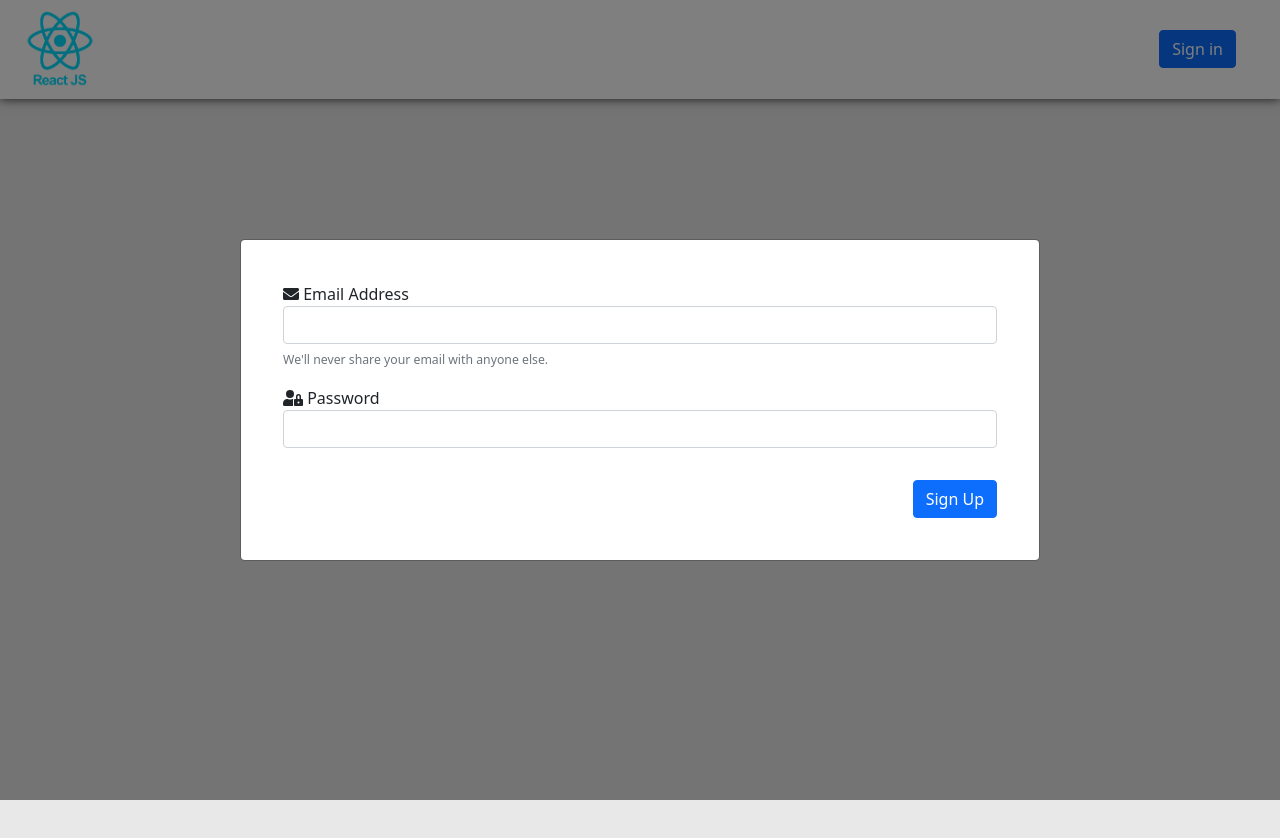
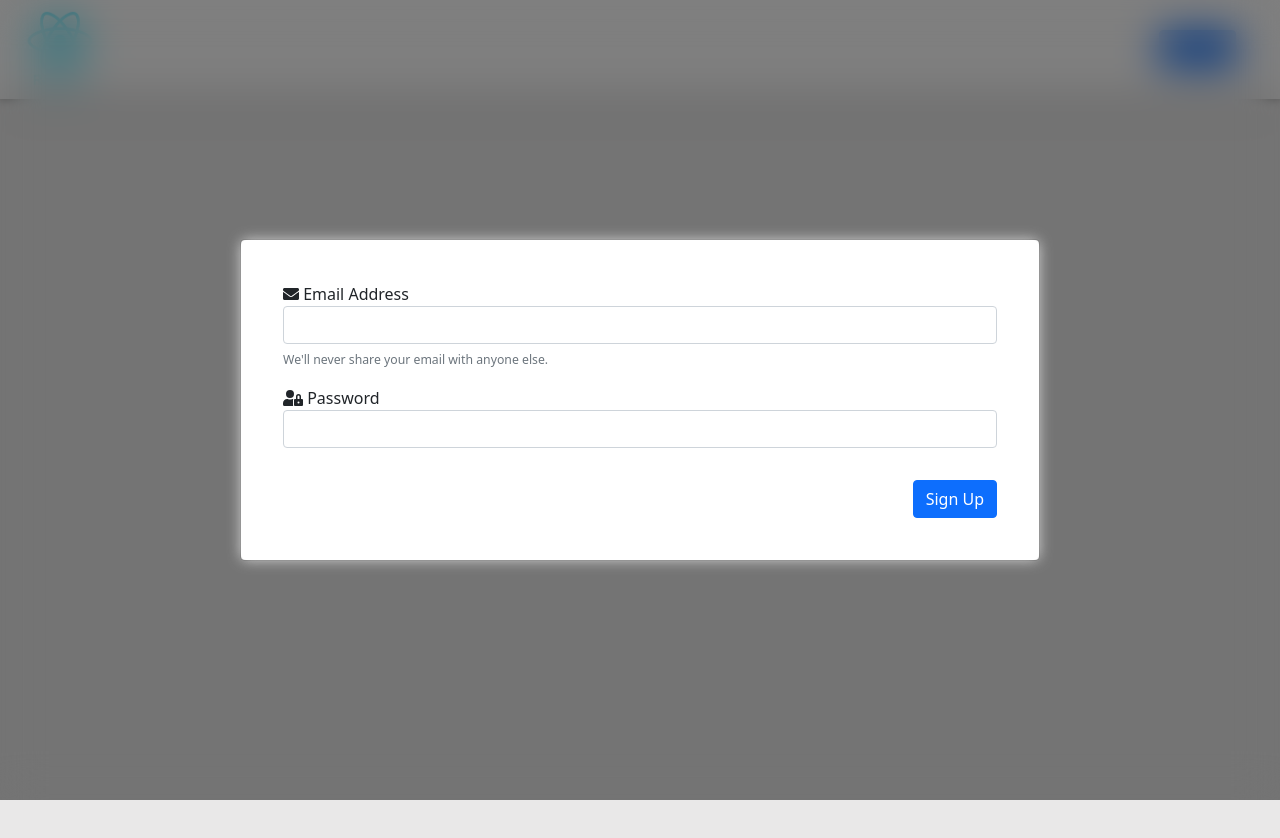
Before and after one commit to KibobiShtrudelz/typescript-app, a React (Create React App) app in the folder frontend/: page / in a window 1280 px wide. Both pictures are taken after a click on the button "Sign in". Shown: the top 838 px of the page. Built offline with nearby package versions, Linux system fonts and the light colour scheme.

Commit message:
creating acc work but network don't show it

```diff
--- a/frontend/src/app/components/common/Modal.tsx
+++ b/frontend/src/app/components/common/Modal.tsx
@@ -1,9 +1,10 @@
 import Button from "react-bootstrap/Button";
 import Modal from "react-bootstrap/Modal";
+import styled from "styled-components";
 
 const BsModal = (props: any): JSX.Element => {
   return (
-    <Modal
+    <StyledModal
       {...props}
       size="lg"
       aria-labelledby="contained-modal-title-vcenter"
@@ -17,15 +18,25 @@ const BsModal = (props: any): JSX.Element => {
         </Modal.Header>
       )}
 
-      <Modal.Body>{props.body}</Modal.Body>
+      <StyledBody>{props.body}</StyledBody>
 
       {props.footer && (
         <Modal.Footer>
           <Button onClick={props.onHide}>Close</Button>
         </Modal.Footer>
       )}
-    </Modal>
+    </StyledModal>
   );
 };
 
 export default BsModal;
+
+const StyledModal = styled(Modal)`
+  backdrop-filter: blur(20px);
+`;
+
+const StyledBody = styled(Modal.Body)`
+  box-shadow: 0 0 14px 0 #d5d5d5;
+  border-radius: 6px;
+  border: none;
+`;
--- a/frontend/src/app/pages/register/SignUp.tsx
+++ b/frontend/src/app/components/register/SignUp.tsx
@@ -9,17 +9,30 @@ import * as Yup from "yup";
 import { faEnvelope, faUserLock } from "@fortawesome/free-solid-svg-icons";
 // import backgroundImg from "../../../images/signin-background.jpg";
 import { FontAwesomeIcon } from "@fortawesome/react-fontawesome";
+import { useAppDispatch } from "../../redux/store";
+import userStore from "../../redux/userStore";
 // import { device } from "../../theme";
 
 interface FormValues {
   email: string;
   password: string;
+  errors: {
+    email: string;
+    password: string;
+  };
 }
 
 const initialValues: FormValues = {
   email: "",
   password: "",
+  errors: {
+    email: "",
+    password: "",
+  },
 };
+
+const SignUp = (props: { hide: () => void }) => {
+  const dispatch = useAppDispatch();
 
   const SignupSchema: any = Yup.object().shape({
     email: Yup.string().email("Invalid e-mail!").required("Required"),
@@ -27,21 +40,22 @@ const SignupSchema: any = Yup.object().shape({
       .min(2, "Password is too Short!")
       .max(50, "Password is too Long!")
       .required("Required"),
-  username: Yup.string()
-    .min(2, "Username is too Short!")
-    .max(50, "Username is too Long!")
-    .required("Required"),
   });
 
-const SignUp = (props: { hide: () => void }) => {
   // Pass the useFormik() hook initial form values and a submit function that will
   // be called when the form is submitted
-  const formik = useFormik({
+  const formik = useFormik<FormValues>({
     initialValues,
     validationSchema: SignupSchema,
-    onSubmit: values => {
-      alert(JSON.stringify(values, null, 2));
-      props.hide && props.hide();
+    onSubmit: (values: any) => {
+      dispatch(
+        userStore.actions.userSignUp({
+          email: values.email,
+          password: values.password,
+          username: values.email,
+        })
+      );
+      // props.hide && props.hide();
     },
   });
 
@@ -116,4 +130,14 @@ const Wrap = styled.div`
   border-radius: 6px;
   max-width: 1500px;
   padding: 10px;
+
+  & > form {
+    & > div {
+      & > span {
+        &.error {
+          color: #ff3333;
+        }
+      }
+    }
+  }
 `;
--- a/frontend/src/app/services/cmsService.ts
+++ b/frontend/src/app/services/cmsService.ts
@@ -7,8 +7,9 @@ const cmsClient = createCmsClient();
 const createUser = async (userData: User): Promise<User> => {
   try {
     const { data } = await cmsClient.post("/users", userData);
+    console.log("data", data);
 
-    return data.user;
+    return data;
   } catch (error) {
     // TODO: fix formatError()
     // return formatError(error);
--- a/frontend/src/app/types/user.ts
+++ b/frontend/src/app/types/user.ts
@@ -2,8 +2,8 @@ type User = {
   id?: number;
   jwt?: string;
   email: string;
-  username: User["email"];
-  password?: string;
+  username?: User["email"];
+  password: string;
   errorMessage?: string;
 };
 
```
Also changed, not shown: frontend/src/app/components/header/Header.tsx (+2 -6 lines), frontend/src/app/components/register/formRules.ts (renamed from frontend/src/app/pages/register/formRules.ts), frontend/src/app/components/register/index.ts (renamed from frontend/src/app/pages/register/index.ts), frontend/src/app/components/register/types.ts (renamed from frontend/src/app/pages/register/types.ts), 2 other files (tests, documents, lock files or other folders). Lines whose indentation alone changed are shown as unchanged.
